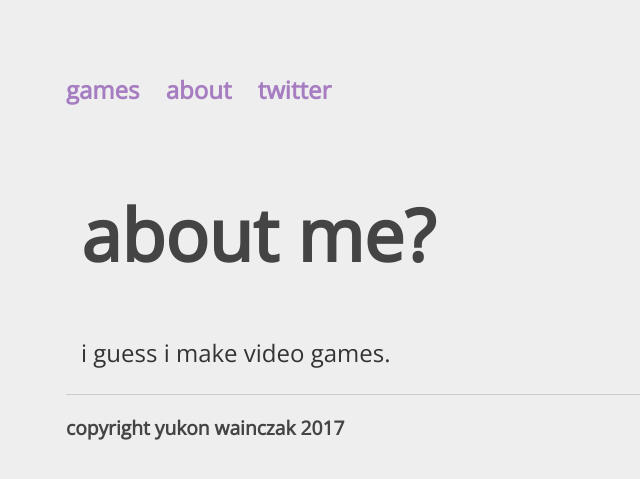
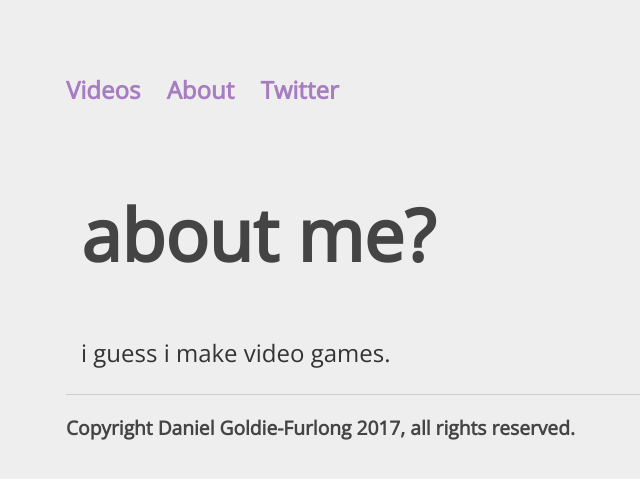
Before and after one commit to Kaihatsujin/kaihatsujin.github.io, a Jekyll site: the page built from about/index.html, in a window 1280 px wide. Shown: the top 479 px of the page, without its empty margins (118-758 px from the left). Built offline with Jekyll 4.4.1, drawn with Linux system fonts in a browser that asks for light colours.

Commit message:
updated some stuff.
+ index changes.
+ updated config.

```diff
--- a/_config.yml
+++ b/_config.yml
@@ -1,5 +1,5 @@
-name: yukon w.
+name: Kaihatsu
 markdown: kramdown
-permalink: /games/:title
+permalink: /videos/:title
 gems:
   - jekyll-sitemap
--- a/_layouts/default.html
+++ b/_layouts/default.html
@@ -20,9 +20,9 @@
 		<body>
 			<nav>
 	    		<ul>
-	        		<li><a href="/">games</a></li>
-					<li><a href="/about">about</a></li>
-					<li><a href="https://twitter.com/YWainczak">twitter</a></li>
+	        		<li><a href="/">Videos</a></li>
+					<li><a href="/about">About</a></li>
+					<li><a href="https://twitter.com/KaihatsuYT">Twitter</a></li>
 	    		</ul>
 			</nav>
 			<div class="container">
@@ -33,7 +33,7 @@
 
 			<footer>
 	    		<ul>
-					copyright yukon wainczak 2017
+					Copyright Daniel Goldie-Furlong 2017, all rights reserved.
 				</ul>
 			</footer>
 		</body>
--- a/index.html
+++ b/index.html
@@ -1,10 +1,10 @@
 ---
 layout: default
-title: games
+title: videos
 ---
 <div class="blurb">
-	<h1>daniel is a nerd</h1>
-	<p>memes</p>
+	<h1>Kaihatsu</h1>
+	<p>Reviews, gaming and theories – with a purple blob.</p>
 
 	<ul class="posts">
 	  {% for post in site.posts %}
```
